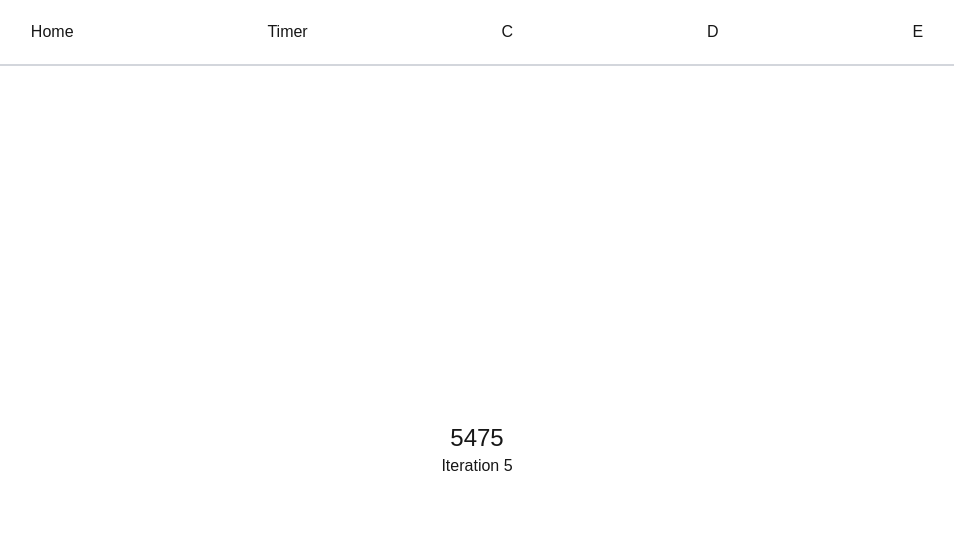
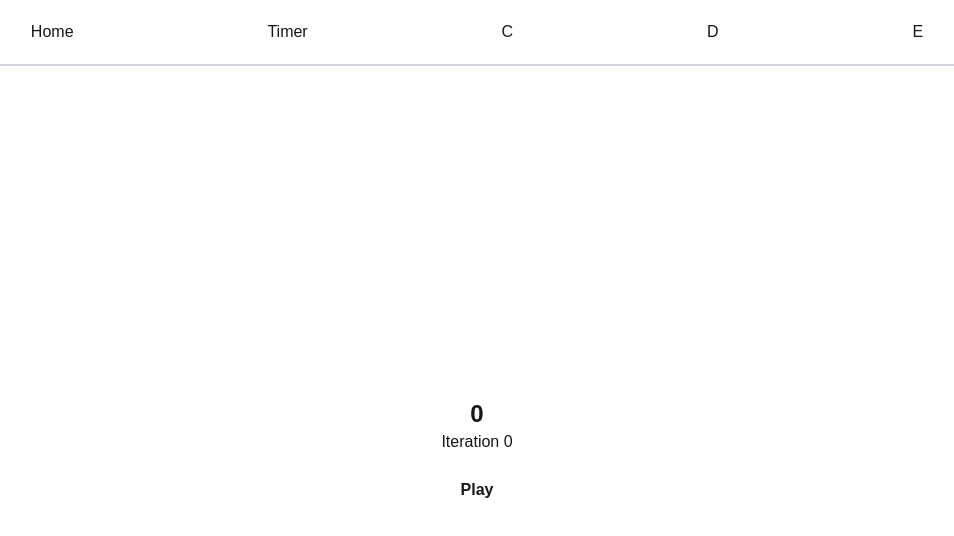
Before and after one commit to josholadunni/animejs-practice, a Next.js app: page /timer in a window 1280 px wide. Shown: the top 536 px of the page, without its empty margins (163-1117 px from the left). Built offline with nearby package versions, Linux system fonts and the light colour scheme.

Commit message:
Added play + pause button to timer

```diff
--- a/src/app/timer/page.tsx
+++ b/src/app/timer/page.tsx
@@ -1,14 +1,16 @@
 "use client";
 import React, { useRef, useState, useEffect } from "react";
-import { createTimer } from "animejs";
+import { createTimer, Timer } from "animejs";
 
-export default function Timer() {
+export default function TimerAnim() {
   const root = useRef(null);
   const [time, setTime] = useState(0);
   const [count, setCount] = useState(0);
+  const timer = useRef<Timer | null>(null);
+  const [isPlaying, setIsPlaying] = useState(false);
 
   useEffect(() => {
-    createTimer({
+    timer.current = createTimer({
       duration: 1000,
       loop: true,
       frameRate: 30,
@@ -19,13 +21,29 @@ export default function Timer() {
     });
   }, []);
 
+  const handlePlayButtonClick = (): void => {
+    setIsPlaying(!isPlaying);
+  };
+
+  useEffect(() => {
+    if (isPlaying) {
+      timer.current?.play();
+    } else {
+      timer.current?.pause();
+    }
+  }, [isPlaying]);
+
   return (
     <div ref={root} className="flex flex-col justify-center h-screen">
       <div>
         <div className="flex justify-center pb-8">
           <div className="flex flex-col text-center">
-            <h1 className="text-2xl">{time}</h1>
+            <h1 className="text-2xl font-bold">{time}</h1>
             <p>{`Iteration ${count}`}</p>
+            <button
+              className="mt-6 font-bold"
+              onClick={() => handlePlayButtonClick()}
+            >{`${isPlaying ? "Pause" : "Play"}`}</button>
           </div>
         </div>
       </div>
```
